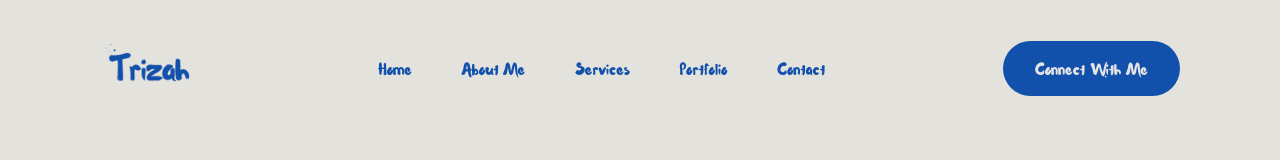
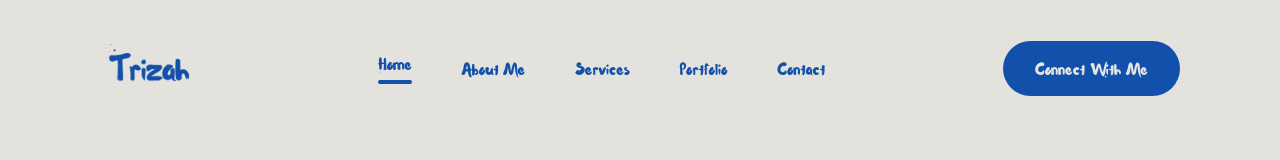
Before and after one commit to TrizahNabwire/Portfolio, a React (Vite) app: page / in a window 1280 px wide. Shown: the top 160 px of the page. Built offline with nearby package versions, Linux system fonts and the light colour scheme.

Commit message:
Underline active menu

```diff
--- a/src/Components/Navbar/Navbar.css
+++ b/src/Components/Navbar/Navbar.css
@@ -30,3 +30,16 @@
     transform: scale(1.05);
     box-shadow: 0 0 10px rgba(17, 80, 171, 0.5);
 }
+.nav-menu li{
+    display: flex;
+    flex-direction: column;
+    gap: 4px;
+    cursor: pointer;
+}
+.underline{
+  width: 100%;
+  height: 4px;
+  background-color: #1150ab;
+  margin-top: 1px;
+  border-radius: 4px;
+}
--- a/src/Components/Navbar/Navbar.jsx
+++ b/src/Components/Navbar/Navbar.jsx
@@ -1,17 +1,20 @@
 import React from 'react'
 import './Navbar.css'
 import logo from '../../assets/Trizah Logo.png'
+import { useState } from 'react'
 
 const Navbar = () => {
+
+  const [menu,setMenu] = useState('home')
   return (
     <div className='navbar'>
         <img src={logo} alt='Logo' className='navbar-logo' />
         <ul className="nav-menu">
-          <li>Home</li>
-          <li>About Me</li>
-          <li>Services</li>
-          <li>Portfolio</li>
-          <li>Contact</li>
+          <li><p onClick={()=>setMenu("home")}>Home</p>{menu==="home"?<div className='underline'></div>:<></>}</li>
+          <li><p onClick={()=>setMenu("about")}>About Me</p>{menu==="about"?<div className='underline'></div>:<></>}</li>
+          <li><p onClick={()=>setMenu("services")}>Services</p>{menu==="services"?<div className='underline'></div>:<></>}</li>
+          <li><p onClick={()=>setMenu("work")}>Portfolio</p>{menu==="work"?<div className='underline'></div>:<></>}</li>
+          <li><p onClick={()=>setMenu("contact")}>Contact</p>{menu==="contact"?<div className='underline'></div>:<></>}</li>
         </ul>
         <div className="nav-connect">
           Connect With Me
```
